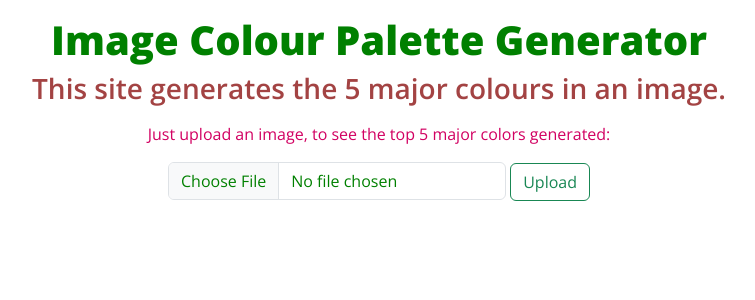
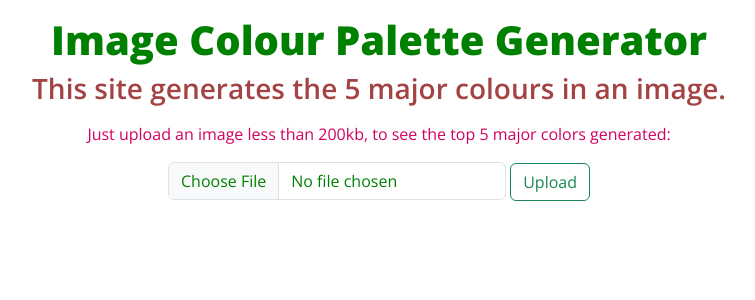
Before and after one commit to Lawrence-Nno/image_color_generator, a Flask app: page / in a window 1280 px wide. Shown: the top 300 px of the page, without its empty margins (261-1016 px from the left). Run offline with Flask 3, Linux system fonts and the light colour scheme.

Commit message:
Write up edit to indicate the size barrier

```diff
--- a/templates/index.html
+++ b/templates/index.html
@@ -21,7 +21,7 @@
            <button type="button" class="btn-close" data-bs-dismiss="alert" aria-label="Close"></button>
           </div>
          {% endfor %}
-        <div class="to-see">Just upload an image, to see the top 5 major colors generated:</div>
+        <div class="to-see">Just upload an image less than 200kb, to see the top 5 major colors generated:</div>
         <div class="form-class">
           <form method="POST" enctype="multipart/form-data">
             {{ form.hidden_tag() }}
```
